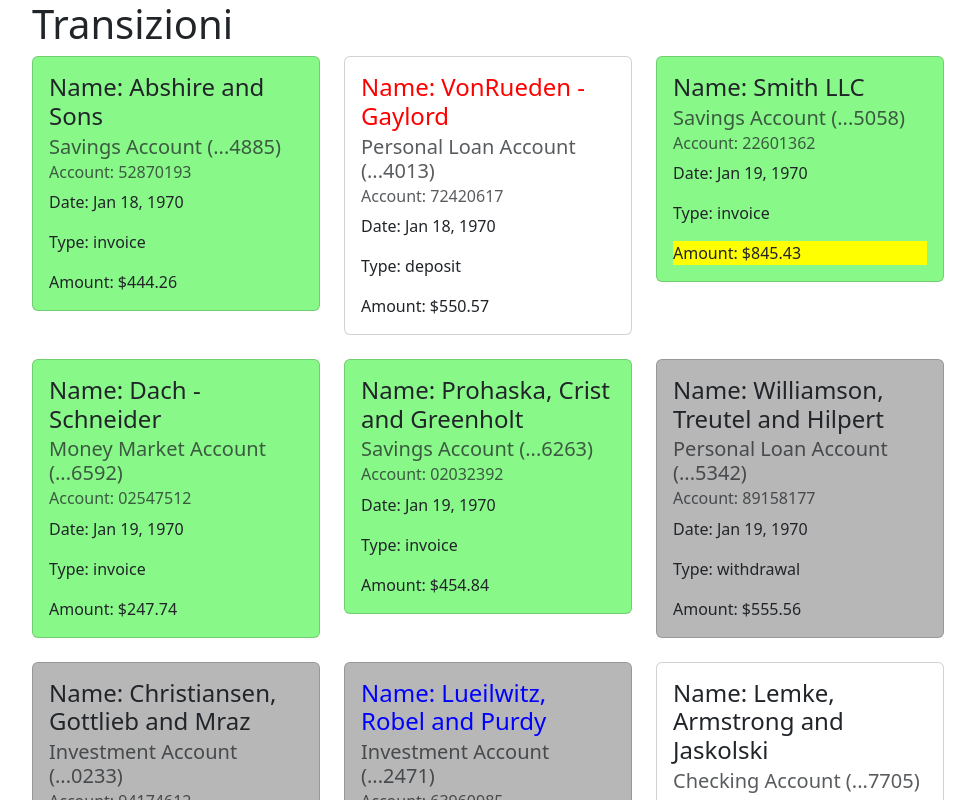
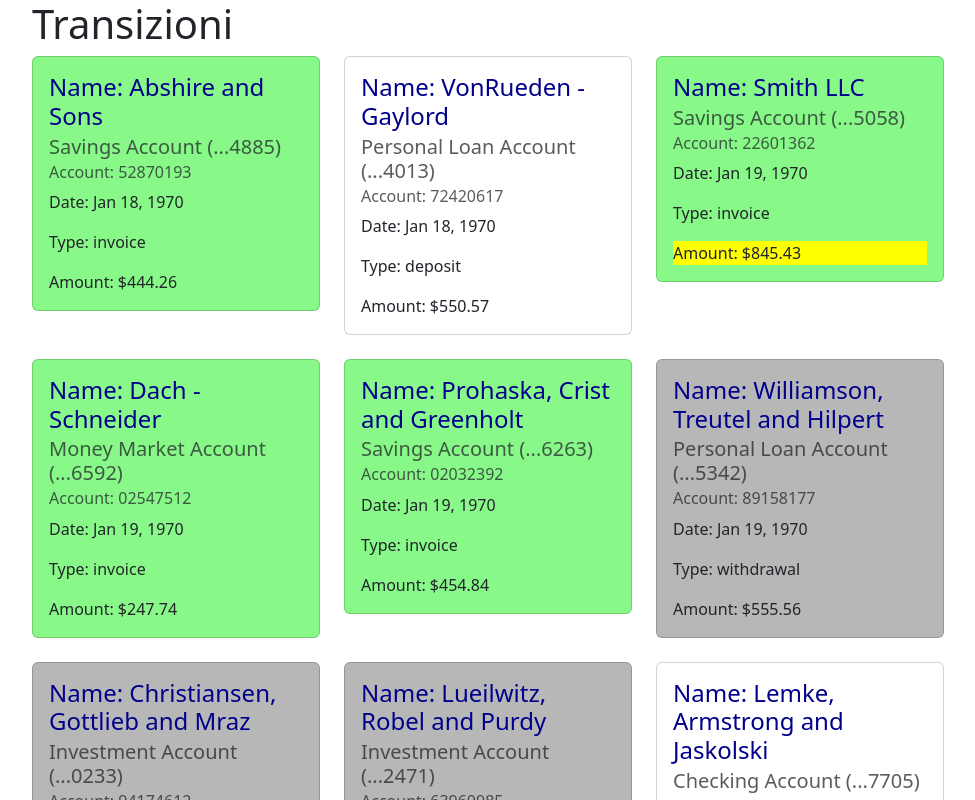
Before and after one commit to Federica-Chiantini/SandC1-ChiantiniF, an Angular app: page / in a window 1280 px wide. Shown: the top 800 px of the page, without its empty margins (50-1025 px from the left). Built offline with nearby package versions, Linux system fonts and the light colour scheme.

Commit message:
aggiunta ngstyle

```diff
--- a/src/app/components/transaction-item/transaction-item.component.html
+++ b/src/app/components/transaction-item/transaction-item.component.html
@@ -1,7 +1,7 @@
 
   <div class="card" style="width: 18rem;" *ngIf="VociM" [ngClass]="getSfondo()">
     <div class="card-body">
-      <h4 class="card-title" [ngClass]="[VociM.business == 'VonRueden - Gaylord' ? 'red' : '', VociM.business == 'Lueilwitz, Robel and Purdy' ? 'blue' : '']">Name: {{VociM.business}}</h4><!--PER MATTEO: metodo alternativo che avrei usato al posto di [ngClass]="getSfondo()" a riga 2-->
+      <h4 class="card-title" [ngStyle]="{'color': 'darkblue'}">Name: {{VociM.business}}</h4>
       <h5 class="card-subtitle mb-2 text-body-secondary">{{VociM.name}}</h5>
       <h6 class="card-subtitle mb-2 text-body-secondary">Account: {{VociM.account}}</h6>
       <p class="card-text">Date: {{VociM.date | date:'mediumDate'}}</p>
--- a/src/app/components/transaction-item/transaction-item.component.ts
+++ b/src/app/components/transaction-item/transaction-item.component.ts
@@ -10,7 +10,6 @@ export class TransactionItemComponent {
     @Input()
     VociM ?: cardMenu;
 
-//PER MATTEO: ho partecipato al tutoraggio di mercoledi' 11/06 e, visto che avevo trovato online come soluzione ngClass, ho chiesto ad Antonio di mostrarmi un esempio su come usarla. Qui l'ho implementata in una maniera simile di come l'ho vista fare a lui. Nel codice di transaction-item.component.html ho inserito ngClass con operatore ternario, credo vada bene comunque. Aspetto a lezione per vedere come lo avresti fatto tu, grazie mille e a lunedi'.
 getSfondo() {
   return{
     'inv' : this.VociM?.type == 'invoice', //classe 'inv' assegnata alla condizione "this.VociM?.type == 'invoice'"
--- a/src/styles.css
+++ b/src/styles.css
@@ -10,11 +10,3 @@
 .maggiore{
     background-color: yellow;
 }
-
-.red{
-    color: red;
-}
-
-.blue{
-    color: blue;
-}
```
